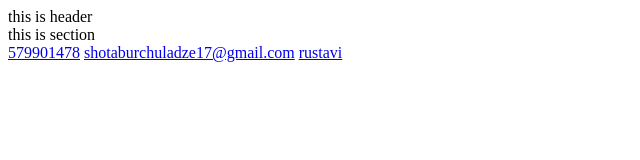
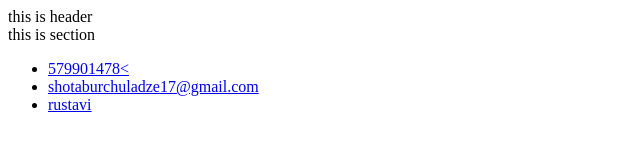
Before and after one commit to Shotiko120137/Rodrigo-goes, a plain HTML site: page index.html in a window 1280 px wide. Shown: the whole page, without its empty margins (0-640 px from the left). Drawn offline with Linux system fonts and the light colour scheme.

Commit message:
add conact links

```diff
--- a/index.html
+++ b/index.html
@@ -10,9 +10,18 @@
 	<header>this is header</header>
 	<section>this is section</section>
 	<footer>
-		<a href="tel:+995579901478">579901478</a>
-		<a href="mailto:shotaburchuladze17@gmail.com">shotaburchuladze17@gmail.com</a>
-		<a href="https://maps.app.goo.gl/FGhY6eL8ha3Atpnu7" target="_blank">rustavi</a>
+		<ul>
+			<li>
+				<a href="tel:+995579901478">579901478<
+			</li>
+			<li>
+				<a href="mailto:shotaburchuladze17@gmail.com">shotaburchuladze17@gmail.com</a>
+			</li>
+			<li>
+				<a href="https://maps.app.goo.gl/FGhY6eL8ha3Atpnu7" target="_blank">rustavi</a>
+			</li>
+			</ul>
+
 	</footer>
 </body>
 </html>
```
